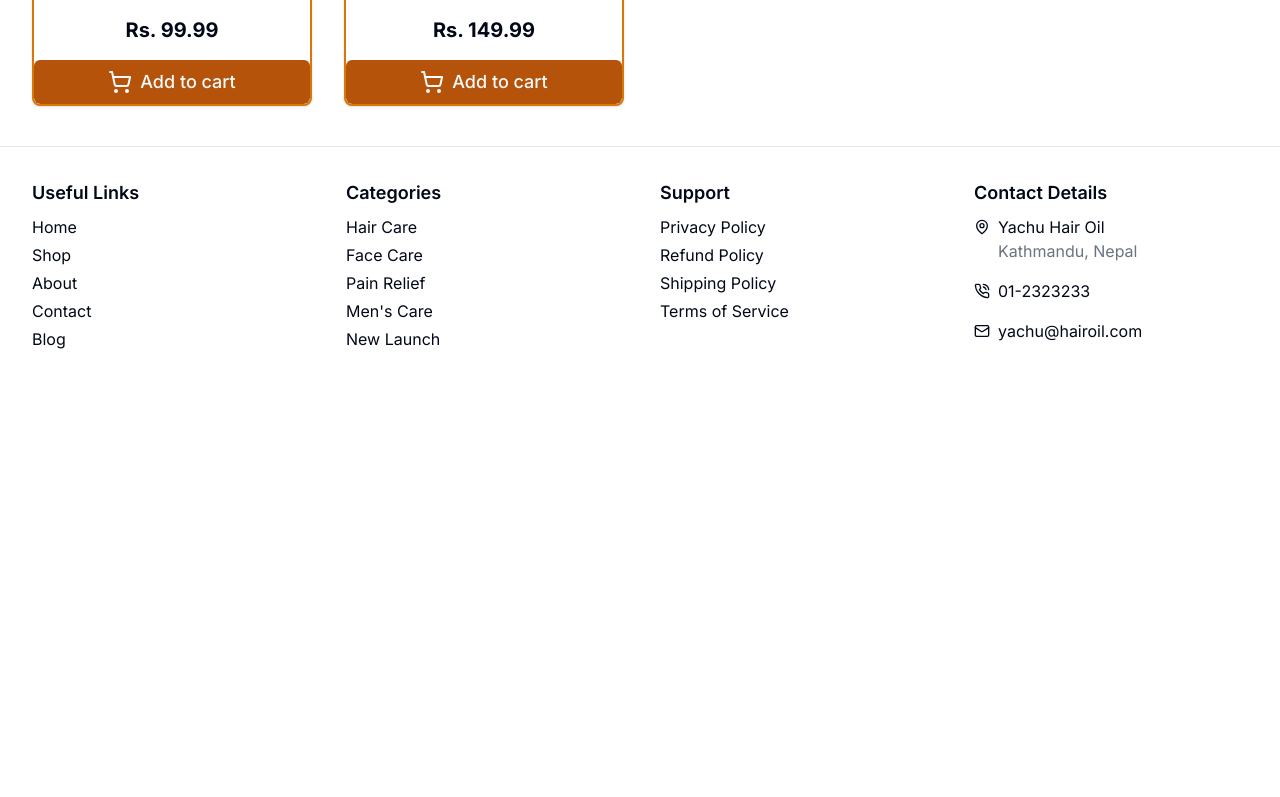
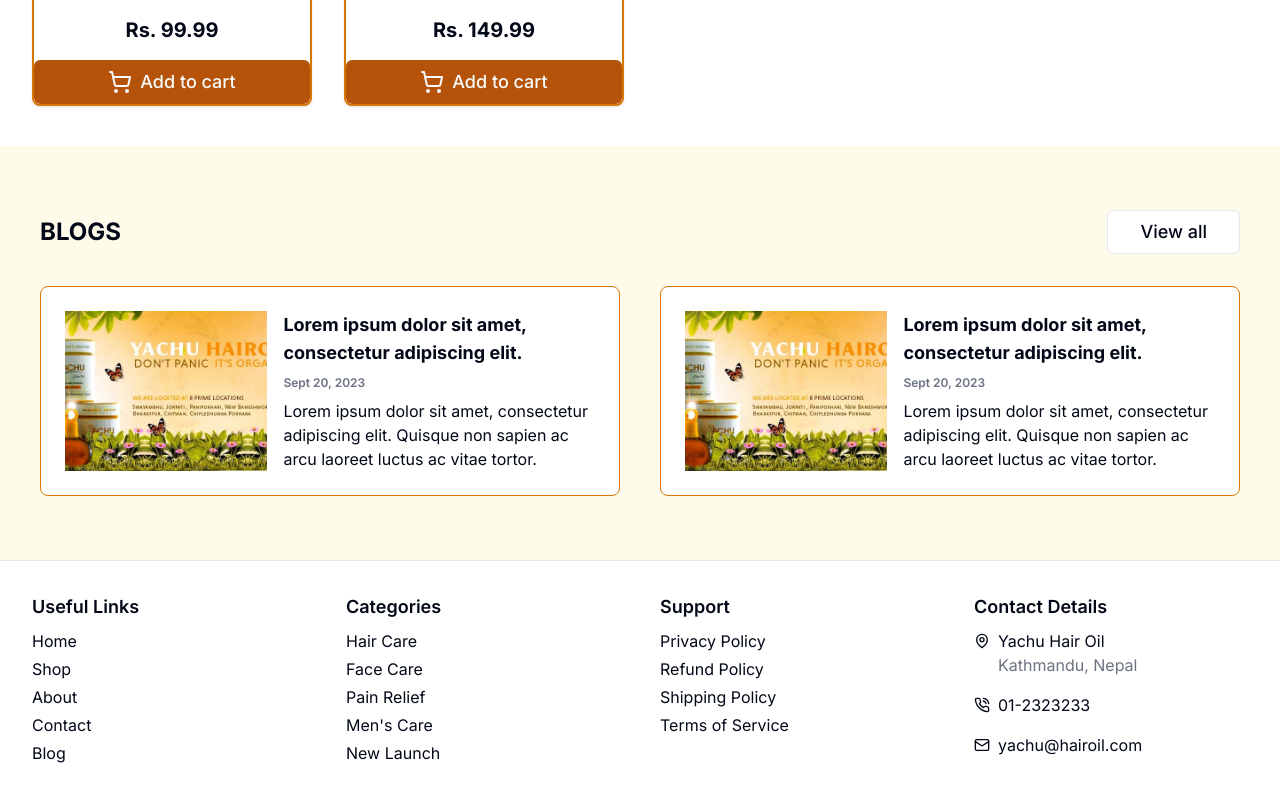
Before and after one commit to manavkhadka0/yachu, a Next.js app: page / in a window 1280 px wide. Shown: the part 1181-1978 px from the top of the page. Before the commit the page ends 1564 px from the top, so only its background shows below. Built offline with nearby package versions, Linux system fonts and the light colour scheme.

Commit message:
blogs section added

```diff
--- a/app/page.tsx
+++ b/app/page.tsx
@@ -1,3 +1,4 @@
+import BlogSection from "@/components/blog/BlogSection";
 import FlowerDivider from "@/components/custom-ui/FlowerDivider";
 import Footer from "@/components/footer/Footer";
 import Header from "@/components/header/Header";
@@ -11,6 +12,7 @@ export default function Home() {
       <Hero />
       <FlowerDivider />
       <ProductShowcase />
+      <BlogSection />
       <Footer />
     </main>
   );
--- a/components/blog/BlogCard.tsx
+++ b/components/blog/BlogCard.tsx
@@ -1,4 +1,4 @@
-import { TBlog } from "@/types/product";
+import { TBlog } from "@/types/blog";
 import Image from "next/image";
 import Link from "next/link";
 
--- /dev/null
+++ b/components/blog/BlogSection.tsx
@@ -0,0 +1,43 @@
+import { TBlog } from "@/types/blog";
+import BlogCard from "./BlogCard";
+import { Button } from "../ui/button";
+
+const BLOGS: TBlog[] = [
+  {
+    title: "Lorem ipsum dolor sit amet, consectetur adipiscing elit.",
+    date: "Sept 20, 2023",
+    description:
+      "Lorem ipsum dolor sit amet, consectetur adipiscing elit. Quisque non sapien ac arcu laoreet luctus ac vitae tortor.   ",
+    image: "/banner.jpg",
+    href: "",
+  },
+  {
+    title: "Lorem ipsum dolor sit amet, consectetur adipiscing elit.",
+    date: "Sept 20, 2023",
+    description:
+      "Lorem ipsum dolor sit amet, consectetur adipiscing elit. Quisque non sapien ac arcu laoreet luctus ac vitae tortor.  ",
+    image: "/banner.jpg",
+    href: "",
+  },
+];
+
+const BlogSection = () => {
+  return (
+    <div className=" bg-amber-50">
+      <div className="container p-10 py-16 ">
+        <div className="flex justify-between gap-4 items-center  mb-8 ">
+          <h3 className="sm:text-2xl font-bold  uppercase">Blogs</h3>
+          <Button variant={"outline"} className="sm:text-lg" size={"lg"}>
+            View all
+          </Button>
+        </div>
+        <div className="max-auto grid grid-cols-2 gap-10 ">
+          {BLOGS.map((blog, index) => (
+            <BlogCard blog={blog} key={index} />
+          ))}
+        </div>
+      </div>
+    </div>
+  );
+};
+export default BlogSection;
--- a/components/header/navbar/NavMenus.tsx
+++ b/components/header/navbar/NavMenus.tsx
@@ -65,7 +65,7 @@ const navLinks = [
 
 export function NavMenus() {
   return (
-    <NavigationMenu>
+    <NavigationMenu className="max-w-full">
       <NavigationMenuList>
         {navLinks.map(({ title, href, options }, index) => (
           <NavigationMenuItem key={index}>
--- a/components/header/navbar/Navbar.tsx
+++ b/components/header/navbar/Navbar.tsx
@@ -13,7 +13,7 @@ const Navbar = () => {
           className="w-16"
         />
       </div>
-      <div className=" hidden md:block">
+      <div className=" hidden md:block ">
         <NavMenus />
       </div>
       <NavActions />
```
